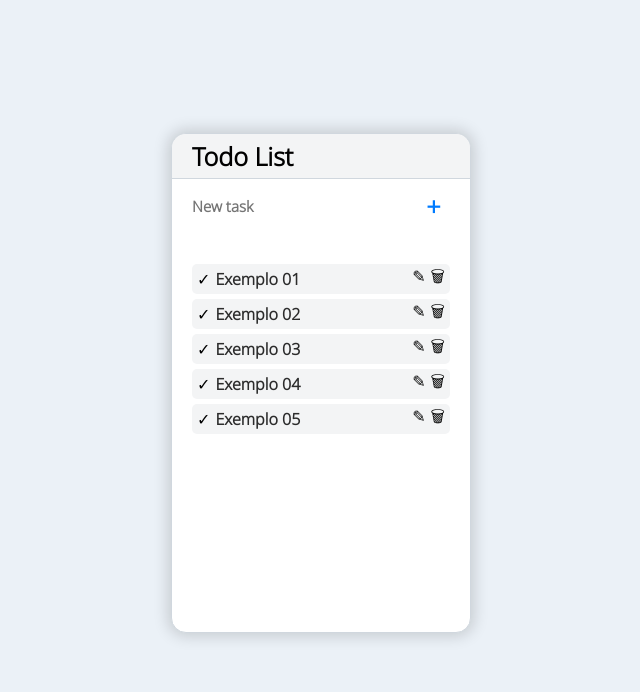
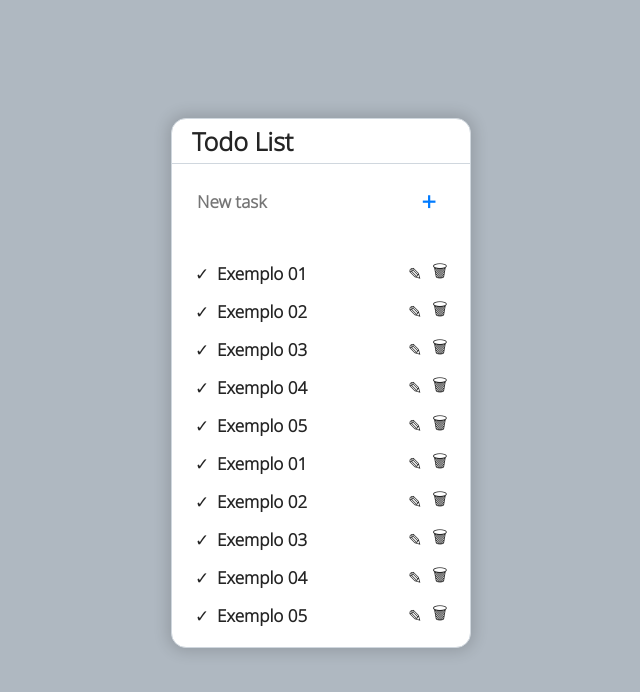
Before and after one commit to patrikferreira/todo-list-react, a Next.js app: page / in a window 1280 px wide. Shown: the top 692 px of the page, without its empty margins (319-959 px from the left). Built offline with nearby package versions, Linux system fonts and the light colour scheme.

Commit message:
Chore: change styles

```diff
--- a/src/app/components/Task.tsx
+++ b/src/app/components/Task.tsx
@@ -11,13 +11,13 @@ export default function Task({name}: Props) {
     return <>
         <div className={styles.taskDiv}>
             <div>
-                <div>&#10003;</div>
+                <div className={styles.item}>&#10003;</div>
                 <li>{name}</li>
             </div>
 
             <div>
-                <div>&#9998;</div>
-                <div>&#128465;</div>
+                <div className={styles.item}>&#9998;</div>
+                <div className={styles.item}>&#128465;</div>
             </div>
         </div>
     </>
--- a/src/app/globals.css
+++ b/src/app/globals.css
@@ -1,4 +1,14 @@
 @import url('https://fonts.googleapis.com/css2?family=Noto+Sans:wght@300&display=swap');
+
+:root {
+  --bg-container: #afb8c1;
+  --bg-content: #ffffff;
+  --font-size: 17px;
+  --color-default: rgb(36, 36, 36);
+  --box-shadow: 0px 0px 15px 3px rgba(0,0,0,0.16);
+  --border-default: 1px solid #d0d7de;
+  --btn-color: #007bff;
+}
 
 * {
   margin: 0;
@@ -6,4 +16,6 @@
   box-sizing: border-box;
   font-family: 'Noto Sans', sans-serif;
   list-style: none;
+  font-size: var(--font-size);
+  color: var(--color-default);
 }
--- a/src/app/page.module.css
+++ b/src/app/page.module.css
@@ -5,18 +5,18 @@
   flex-direction: column;
   justify-content: center;
   align-items: center;
-  background-color: #ebf1f7;
+  background-color: var(--bg-container);
   gap: 10px;
 }
 
 .content {
-  background-color: #ffffff;
-  height: 500px;
+  background-color: var(--bg-content);
+  height: 530px;
   width: 300px;
   border-radius: 15px;
-  border: 1px solid #d0d7de;
+  border: var(--border-default);
   display: flex;
-  box-shadow: 0px 0px 15px 3px rgba(0,0,0,0.16);
+  box-shadow: var(--box-shadow);
   flex-direction: column;
   gap: 20px;
   overflow: hidden;
@@ -27,16 +27,12 @@
   display: flex;
   flex-direction: column;
   gap: 10px;
-}
-
-.barHeader {
-  border-bottom: 1px solid #d0d7de;
-  background-color: #f3f4f5;
+  border-bottom: var(--border-default);
   height: 45px;
   padding: 5px 20px;
 }
 
-.barHeader h1 {
+.header h1 {
   font-size: 25px;
 }
 
@@ -45,7 +41,7 @@
   display: flex;
   gap: 5px;
   height: 35px;
-  padding: 0 20px;
+  padding: 0 25px;
 }
 
 .newTask input {
@@ -54,12 +50,10 @@
   border: none;
   outline: none;
   font-weight: bold;
-  font-size: 15px;
 }
 
 .newTask input::placeholder {
   font-weight: bold;
-  font-size: 15px;
 }
 
 .newTask button {
@@ -67,15 +61,19 @@
   width: 35px;
   height: 35px;
   border: none;
-  color: #fff;
   border-radius: 5px;
-  color: #007bff;
+  color: var(--btn-color);
   cursor: pointer;
   font-size: 25px;
   font-weight: bold;
+  transition: .1s;
 }
 
-/* Tasks List */
+.newTask button:active {
+  font-size: 20px;
+}
+
+/* tasks list */
 .taskList {
   width: 100%;
   height: 100%;
@@ -87,19 +85,15 @@
   height: 100%;
   display: flex;
   flex-direction: column;
-  gap: 5px;
+  gap: 8px;
 }
 
 .taskDiv {
   width: 100%;
   height: 30px;
-  /* padding: 5px 20px; */
   display: flex;
   justify-content: space-between;
   align-items: center;
-  background-color: #f3f4f5;
-  padding: 0 5px;
-  border-radius: 5px;
 }
 
 .taskDiv div {
@@ -110,8 +104,19 @@
 .taskDiv li {
   height: 100%;
   font-weight: bold;
-  color: rgb(44, 44, 44);
+}
 
+.taskDiv .item {
+  width: 20px;
+  display: flex;
+  justify-content: center;
+  align-items: center;
+  cursor: pointer;
+  transition: .1s;
+}
+
+.taskDiv .item:active {
+  font-size: 15px;
 }
 
 /* msg */
--- a/src/app/page.tsx
+++ b/src/app/page.tsx
@@ -17,17 +17,21 @@ export default function Home() {
     <main className={styles.container}>
       <div className={styles.content}>
         <div className={styles.header}>
-          <div className={styles.barHeader}>
-            <h1>Todo List</h1>
-          </div>
-          <div className={styles.newTask}>
-            <input type="text" name="" id="" placeholder='New task' />
-            <button>&#43;</button>
-          </div>
+          <h1>Todo List</h1>
+        </div>
+
+        <div className={styles.newTask}>
+          <input type="text" name="" id="" placeholder='New task' />
+          <button>&#43;</button>
         </div>
 
         <div className={styles.taskList}>
           <ul className={styles.taskListUl}>
+            <Task name='Exemplo 01' />
+            <Task name='Exemplo 02' />
+            <Task name='Exemplo 03' />
+            <Task name='Exemplo 04' />
+            <Task name='Exemplo 05' />
             <Task name='Exemplo 01' />
             <Task name='Exemplo 02' />
             <Task name='Exemplo 03' />
```
